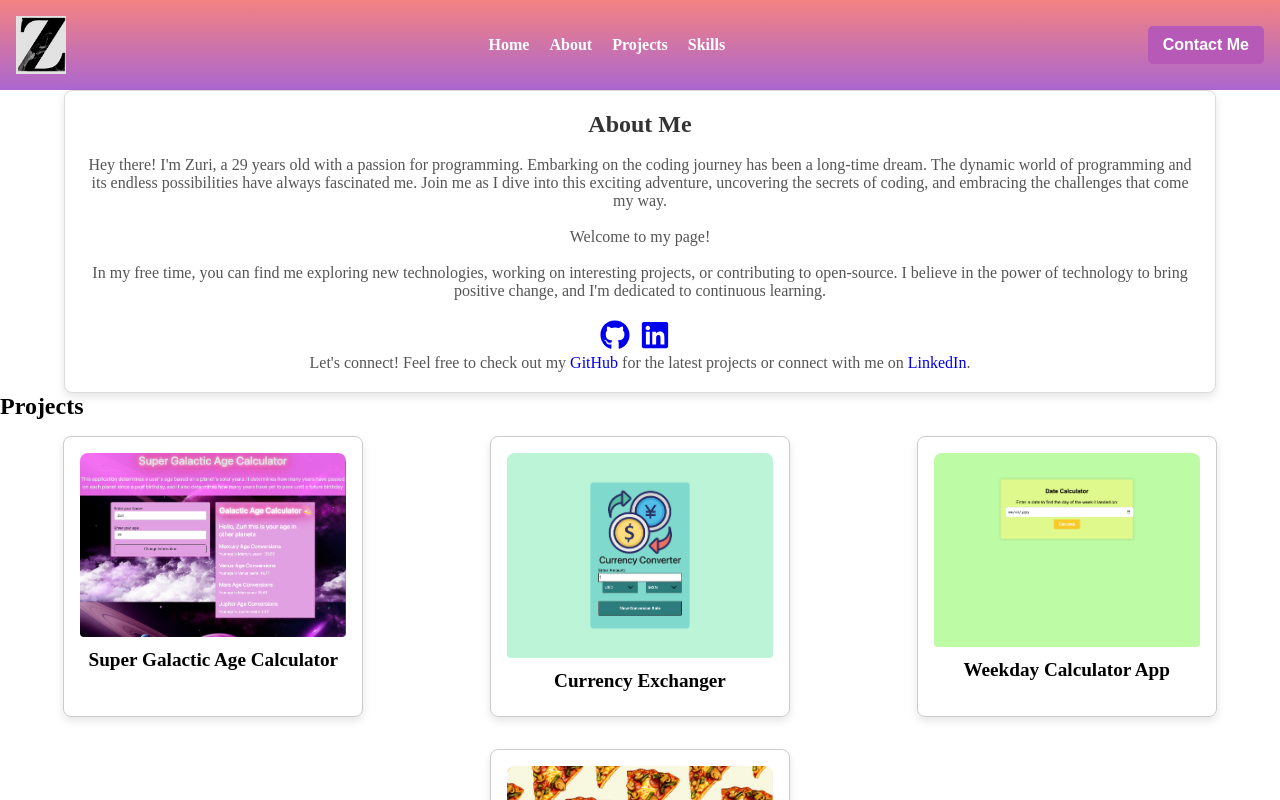
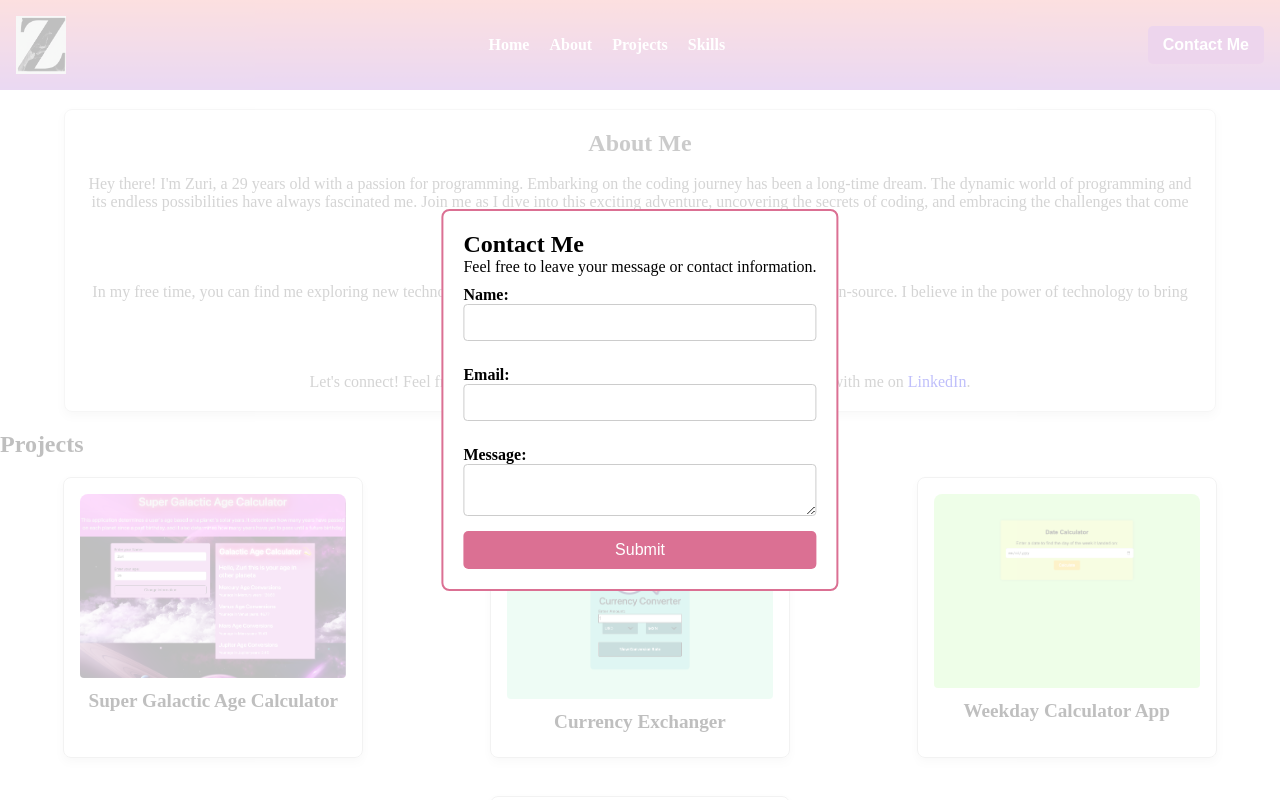
Before and after one commit to ZuriGa/my-portfolio, a React (Create React App) app: page / in a window 1280 px wide. Both pictures are taken after a click on the button "Contact Me". Shown: the top 800 px of the page. Built offline with nearby package versions, Linux system fonts and the light colour scheme.

Commit message:
contact me form complete, contact me style

```diff
--- a/package.json
+++ b/package.json
@@ -10,6 +10,7 @@
     "react": "^18.2.0",
     "react-dom": "^18.2.0",
     "react-icons": "^4.12.0",
+    "react-modal": "^3.16.1",
     "react-scripts": "5.0.1",
     "react-scroll": "^1.9.0",
     "web-vitals": "^2.1.4"
--- a/src/Components/App.js
+++ b/src/Components/App.js
@@ -3,8 +3,10 @@ import AboutMe from './AboutMe';
 import Navbar from './Navbar';
 import Projects from './Projects';
 import { Element, scroller } from 'react-scroll';
+import Modal from 'react-modal';
 import { motion, AnimatePresence } from 'framer-motion';
 
+Modal.setAppElement('#root');
 
 const App = () => {
     const scrollToSection = (section) => {
--- /dev/null
+++ b/src/Components/ContactMe.css
@@ -0,0 +1,43 @@
+.contact-modal {
+    position: absolute;
+    top: 50%;
+    left: 50%;
+    transform: translate(-50%, -50%);
+    padding: 20px;
+    background-color: white;
+    border: 2px solid palevioletred;
+    border-radius: 8px;
+}
+
+form {
+    display: flex;
+    flex-direction: column;
+}
+
+label {
+    margin-top: 10px;
+    font-weight: bold;
+}
+
+input,
+textarea {
+    margin-bottom: 15px;
+    padding: 10px;
+    border: 1px solid #ccc;
+    border-radius: 4px;
+}
+
+button {
+    background-color: palevioletred;
+    color: #fff;
+    padding: 10px 15px;
+    border: none;
+    border-radius: 5px;
+    cursor: pointer;
+    font-size: 16px;
+    transition: background-color 0.3s ease, color 0.3s ease;
+}
+
+button:hover {
+    background-color: purple;
+}
--- /dev/null
+++ b/src/Components/ContactMe.js
@@ -0,0 +1,61 @@
+import React, {useState} from 'react';
+import Modal from 'react-modal';
+import './ContactMe.css';
+
+const ContactMe = ({ isOpen, onRequestClose }) => {
+    const [formData, setFormData] = useState({
+        name: '',
+        email: '',
+        message: '',
+    });
+
+    const handleInputChange = (event) => {
+        const { name, value } = event.target;
+        setFormData({ ...formData, [name]: value });
+    };
+
+    const handleSubmit = (event) => {
+        event.preventDefault();
+        console.log('Form submitted:', formData);
+        setFormData({ name: '', email: '', message: ''});
+    };
+    return(
+        <Modal
+        isOpen={isOpen}
+        onRequestClose={onRequestClose}
+        contentLabel='Contact Me'
+        className='contact-modal'
+        >
+            <h2>Contact Me</h2>
+            <p>Feel free to leave your message or contact information.</p>
+            <form onSubmit={handleSubmit} className='contact-form'>
+                <label htmlFor='name'>Name:</label>
+                <input
+                type='text'
+                id='name'
+                name='name'
+                value={formData.name}
+                onChange={handleInputChange}
+                />
+                <label htmlFor='email'>Email:</label>
+                <input
+                type='text'
+                id='email'
+                name='email'
+                value={formData.email}
+                onChange={handleInputChange}
+                />
+                <label htmlFor='message'>Message:</label>
+                <textarea
+                id='message'
+                name='message'
+                value={formData.message}
+                onChange={handleInputChange}
+                />
+                <button type='submit'>Submit</button>
+            </form>
+        </Modal>
+    );
+};
+
+export default ContactMe;
--- a/src/Components/Navbar.js
+++ b/src/Components/Navbar.js
@@ -1,11 +1,18 @@
-import React from 'react';
+import React, { useState } from 'react';
 import logo from './../assets/logoZ.png';
 import { Link } from 'react-scroll';
+import ContactMe from './ContactMe';
 
 
 const Navbar = () => {
-    const navbarStyle = {
-        background: 'linear-gradient(to right, #e66465, #9198e5)',
+    const [isContactModalOpen, setIsContactModalOpen] = useState(false);
+
+    const openContactMe = () => {
+        setIsContactModalOpen(true);
+    };
+
+    const closeContactMe = () => {
+        setIsContactModalOpen(false);
     };
 
     return (
@@ -17,9 +24,10 @@ const Navbar = () => {
                 <Link to='projects' className='appMenuListItem'>Projects</Link>
                 <Link to='skills' className='appMenuListItem'>Skills</Link>
             </div>
-            <button className='appMenuBtn'>Contact Me</button>
+            <button className='appMenuBtn' onClick={openContactMe}>Contact Me</button>
+            <ContactMe isOpen={isContactModalOpen} onRequestClose={closeContactMe} />
         </nav>
-    )
-}
+    );
+};
 
 export default Navbar;
--- a/src/Components/Project.js
+++ b/src/Components/Project.js
@@ -15,8 +15,10 @@ const imageMap = {
 const Project = ({ project }) => {
     const [isExpanded, setIsExpanded] = useState(false);
 
-    const handleToggleExpand = () => {
+    const handleToggleExpand = (event) => {
+        if (event.target.classList.contains('project-card')) {
         setIsExpanded(!isExpanded);
+        }
     };
 
 
@@ -27,7 +29,7 @@ const Project = ({ project }) => {
             initial={{ opacity: 0, y: 20 }}
             animate={{ opacity: 1, y: 0 }}
             transition={{ duration: 0.5 }}
-            onClick={handleToggleExpand}
+            onClick={(event) => handleToggleExpand(event)}
         >
             <div className='project-header'>
                 <img src={imageMap[project.title]} alt={project.title} />
--- a/src/styles.css
+++ b/src/styles.css
@@ -58,7 +58,7 @@ body {
 
 .about-me-card {
     max-width: 90%;
-    margin: 0 auto;
+    margin: 19px auto;
     padding: 20px;
     border: 1px solid #ddd;
     border-radius: 8px;
@@ -92,7 +92,7 @@ body {
 
 .project-card {
     width: 300px;
-    margin: 16px;
+    margin: 19px;
     padding: 16px;
     border: 1px solid #ccc;
     border-radius: 8px;
@@ -128,7 +128,7 @@ h3 {
 }
 .project-details {
     padding: 1rem;
-    margin-top: 12px;
+    margin-top: 15px;
     p {
         margin-bottom: 0.5rem;
     }
```
Also changed, not shown: 1 other file (tests, documents, lock files or other folders).
